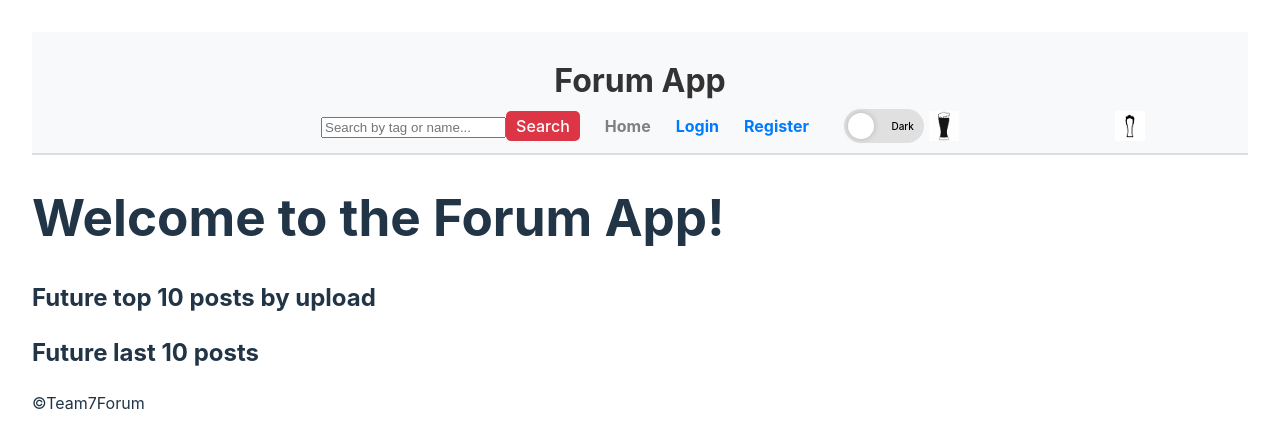
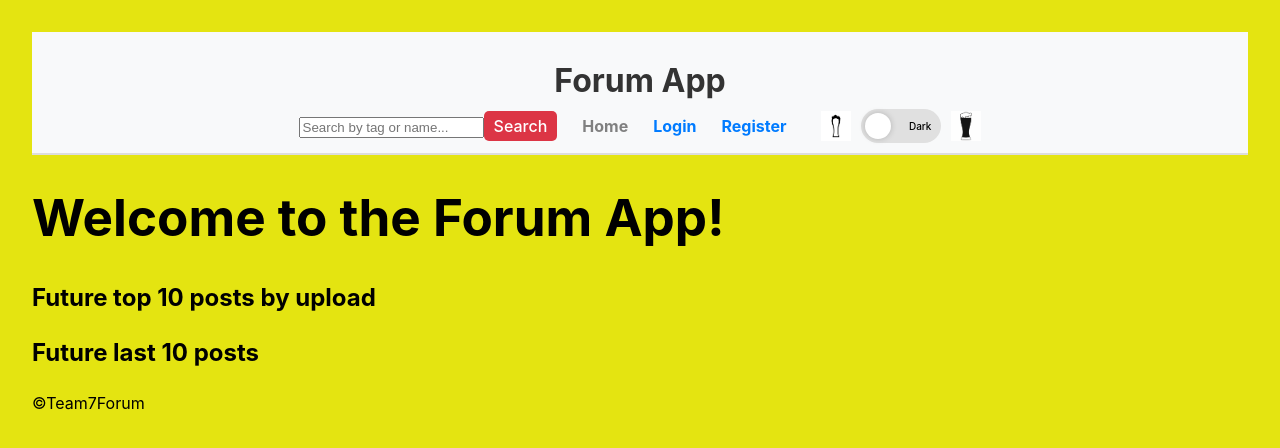
Before and after one commit to WebProjectTeam7/Team7Forum, a React (Vite) app: page / in a window 1280 px wide. Shown: the top 448 px of the page. Built offline with nearby package versions, Linux system fonts and the light colour scheme; no server answers.

Commit message:
basic dark-light mode

```diff
--- a/src/App.css
+++ b/src/App.css
@@ -39,3 +39,20 @@
 .read-the-docs {
   color: #888;
 }
+
+
+body {
+  transition: background-color 0.3s ease, color 0.3s ease;
+}
+
+/* Light mode styles */
+.light-mode {
+  background-color: rgb(228, 228, 17);
+  color: #000000;
+}
+
+/* Dark mode styles */
+.dark-mode {
+  background-color: rgb(66, 48, 48);
+  color: #ffffff;
+}
--- a/src/components/BeerSwitch.jsx
+++ b/src/components/BeerSwitch.jsx
@@ -1,20 +1,35 @@
 import lightBeerIcon from '../image/light-beer.png';
 import darkBeerIcon from '../image/dark-beer.png';
-import { useState } from 'react';
+import { useEffect, useState } from 'react';
 import './CSS/BeerSwitch.css';
 
 export default function BeerSwitch() {
-    const [isDarkBeer, setIsDarkBeer] = useState(false);
+    const [isDarkMode, setIsDarkMode] = useState(() => {
+        const savedMode = localStorage.getItem('theme');
+        return savedMode ? savedMode === 'dark' : false;
+    });
+
+    useEffect(() => {
+        if (isDarkMode) {
+            document.body.classList.add('dark-mode');
+            document.body.classList.remove('light-mode');
+            localStorage.setItem('theme', 'dark');
+        } else {
+            document.body.classList.add('light-mode');
+            document.body.classList.remove('dark-mode');
+            localStorage.setItem('theme', 'light');
+        }
+    }, [isDarkMode]);
 
     const handleToggle = () => {
-        setIsDarkBeer(!isDarkBeer);
+        setIsDarkMode(!isDarkMode);
     };
 
     return (
         <div className="beer-slider">
             <img src={lightBeerIcon} alt="Light Beer Icon" className="icon light-beer-icon" />
             <label className="switch">
-                <input type="checkbox" checked={isDarkBeer} onChange={handleToggle} />
+                <input type="checkbox" checked={isDarkMode} onChange={handleToggle} />
                 <span className="slider"></span>
             </label>
             <img src={darkBeerIcon} alt="Dark Beer Icon" className="icon dark-beer-icon" />
--- a/src/components/CSS/BeerSwitch.css
+++ b/src/components/CSS/BeerSwitch.css
@@ -3,6 +3,7 @@
   align-items: center;
   justify-content: center;
   gap: 5px;
+  position: relative;
 }
 
 .icon {
@@ -11,14 +12,16 @@
 }
 
 .light-beer-icon {
-  position: absolute;
-  left: 1115px;
+  position: relative;
+  right: -20px;
 }
+
 .switch {
   position: relative;
   display: inline-block;
   width: 100px;
   height: 34px;
+  margin: 0 5px;
 }
 
 .switch input {
```
